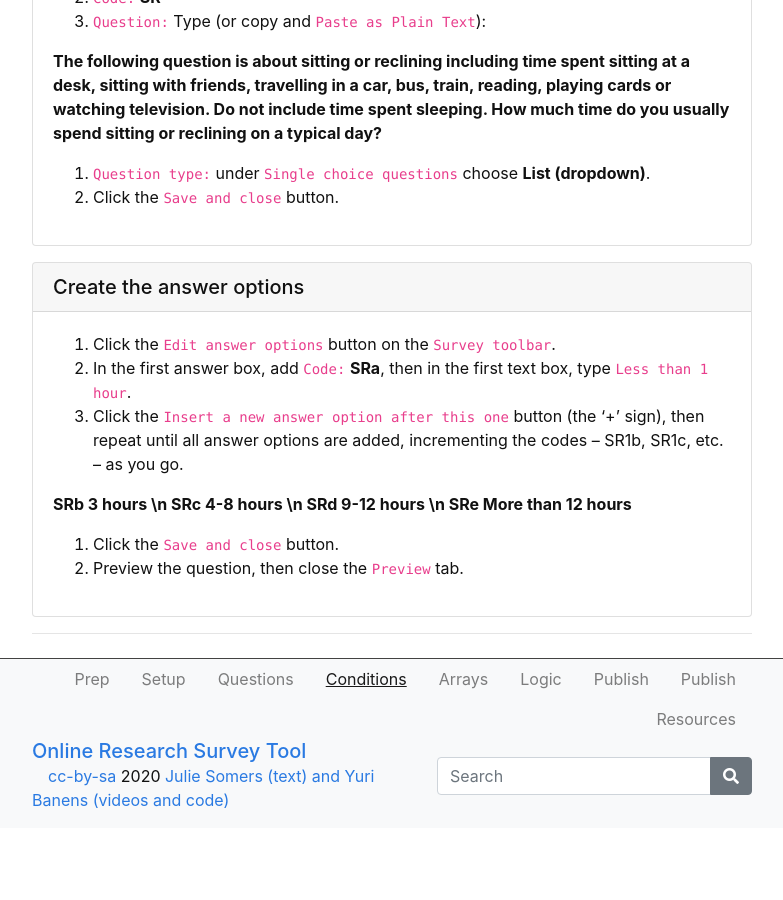
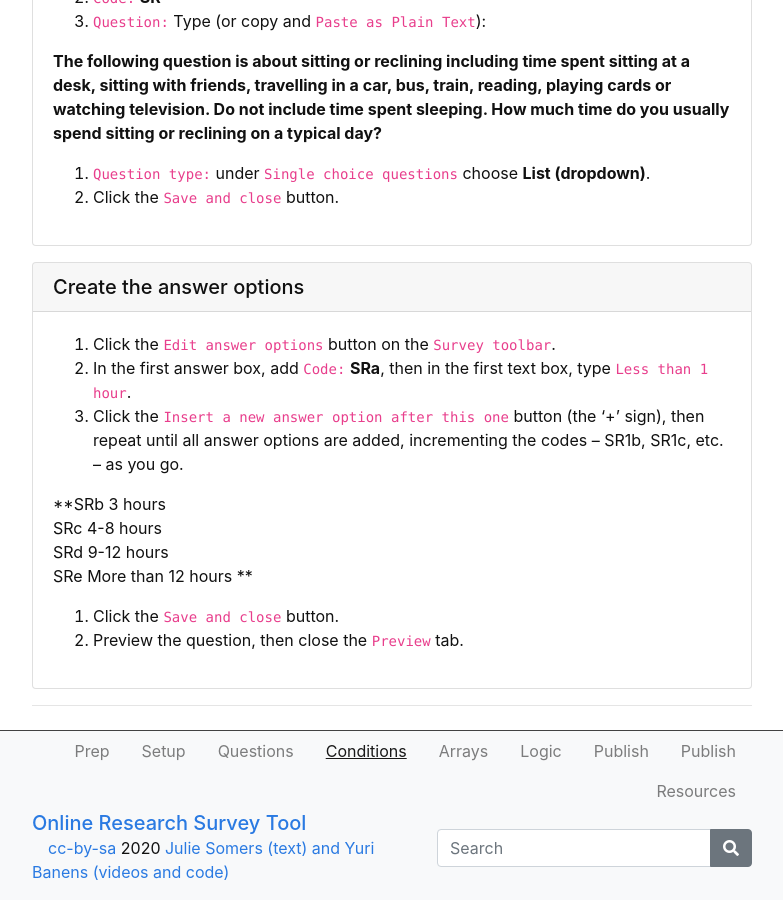
Before and after one commit to ybanens/survey-tool, a Jekyll site: the page built from content/3-conditions.md, in a window 1280 px wide and 900 px high, scrolled down 1976 px. Shown: the whole window, without its empty margins (248-1031 px from the left). Built offline with Jekyll 4.4.1, drawn with Linux system fonts in a browser that asks for light colours; before the commit the page ends 2804 px from its top, so only the background shows below that.

Commit message:
Added doubble spppaces to line terms

```diff
--- a/content/3-conditions.md
+++ b/content/3-conditions.md
@@ -73,10 +73,10 @@ How much time do you usually spend sitting or reclining on a typical day?**
 8.	Click the `Insert a new answer option after this one` button (the '+' sign), then repeat until all answer options are added, incrementing the codes – SR1b, SR1c, etc. – as you go.
 
 
-**SRb		3 hours \n
-SRc		4-8 hours \n
-SRd		9-12 hours \n
-SRe		More than 12 hours**
+**SRb		3 hours
+SRc		4-8 hours
+SRd		9-12 hours
+SRe		More than 12 hours  **
 
 9.	Click the `Save and close` button.
 10.	Preview the question, then close the `Preview` tab.{% endcapture %}
```
